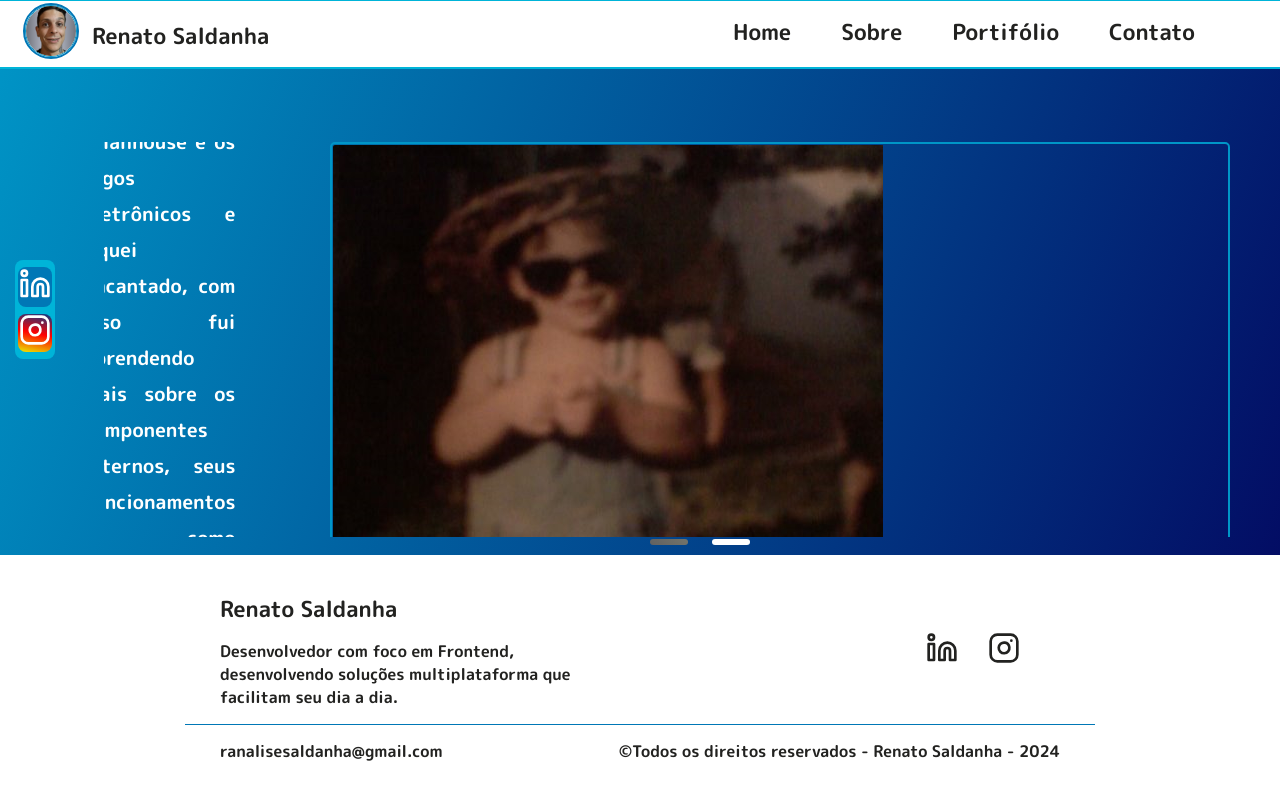
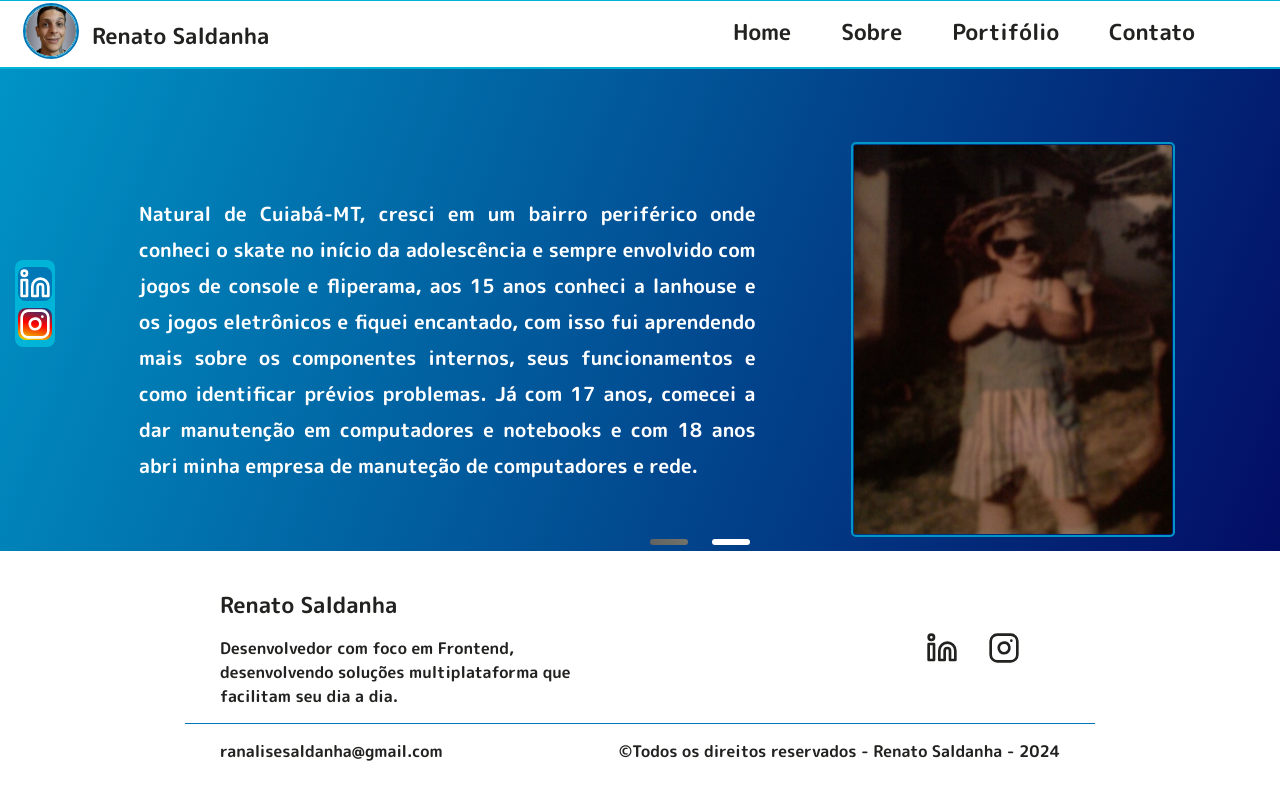
Before and after one commit to renato-saldanha/renato-saldanha, a Next.js app: page /Sobre in a window 1280 px wide. Built offline with nearby package versions, Linux system fonts and the light colour scheme.

Commit message:
correção

```diff
--- a/src/components/GaleriaFotos/styles.module.css
+++ b/src/components/GaleriaFotos/styles.module.css
@@ -34,24 +34,6 @@
   position: relative;
   padding: 0 35px;
   height: 395px;
-}
-
-.containerImg1 img {
-  height: 475px;
-  object-fit: none;
-  border-radius: 5px;
-  padding: 1px;
-  border: 2px solid var(--blue-200);
-  object-position: 0 -85px;
-}
-
-.containerImg2 img {
-  height: 475px;
-  object-fit: cover;
-  border-radius: 5px;
-  padding: 1px;
-  border: 2px solid var(--blue-200);
-  object-position: 0 -280px;
 }
 
 .botoesGaleria {
--- a/src/pages/Sobre/index.tsx
+++ b/src/pages/Sobre/index.tsx
@@ -49,13 +49,14 @@ export default function Sobre() {
             delay: .4
           }
         }
-      }}>
-      <div className={styles.container}>
-        <GaleriaFotos itens={galeriaItens} />
-        <p className={styles.contato}>
-          <br /> Estou sempre aberto a novas oportunidades e desafios, entre em <Link href="/Contato">Contato</Link> comigo!
-        </p>
-      </div>
+      }}
+      className={styles.container}>
+
+      <GaleriaFotos itens={galeriaItens} />
+      <p className={styles.contato}>
+        <br /> Estou sempre aberto a novas oportunidades e desafios, entre em <Link href="/Contato">Contato</Link> comigo!
+      </p>
+
     </motion.div>
   )
 }
--- a/src/pages/Sobre/styles.module.css
+++ b/src/pages/Sobre/styles.module.css
@@ -26,11 +26,11 @@
 }
 
 .containerImg1 img {
-  object-fit: none;
+  object-fit: cover;
   border-radius: 5px;
   padding: 1px;
   border: 2px solid var(--blue-200);
-  object-position: -90px -85px;
+
 }
 
 .containerImg2 img {
@@ -44,6 +44,12 @@
 @media screen and (min-width: 1085px) {
   .container * {
     font-size: 104%;
+  }
+}
+
+@media screen and (max-width: 1485px) {
+  .containerImg2 img {
+    object-position: 0 calc(2vh - 19px);
   }
 }
 
--- a/src/styles/globals.css
+++ b/src/styles/globals.css
@@ -1,3 +1,7 @@
+@tailwind base;
+@tailwind components;
+@tailwind utilities;
+
 :root {
   --max-width: 1100px;
   --foreground-rgb: 187, 30, 218;
```
